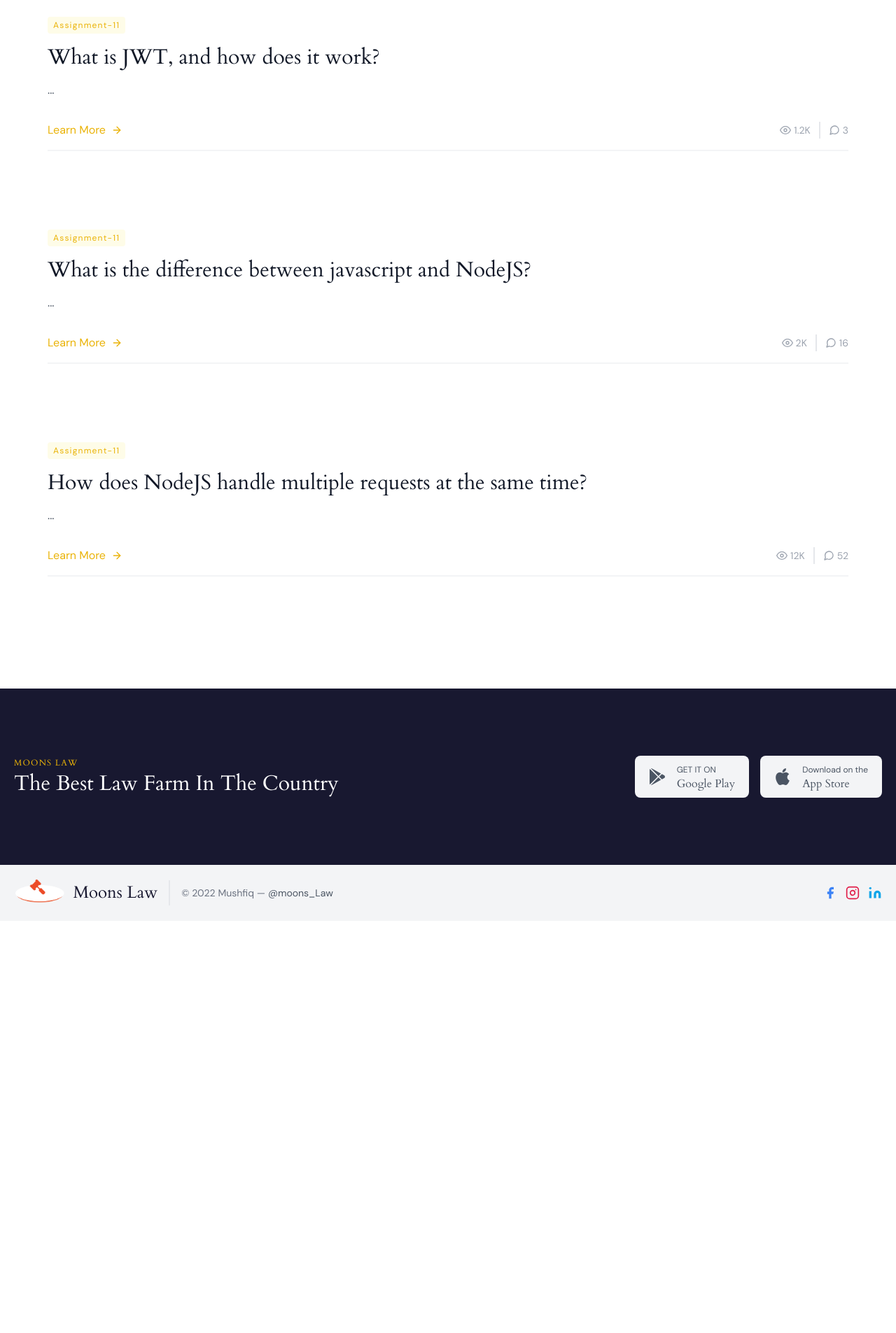
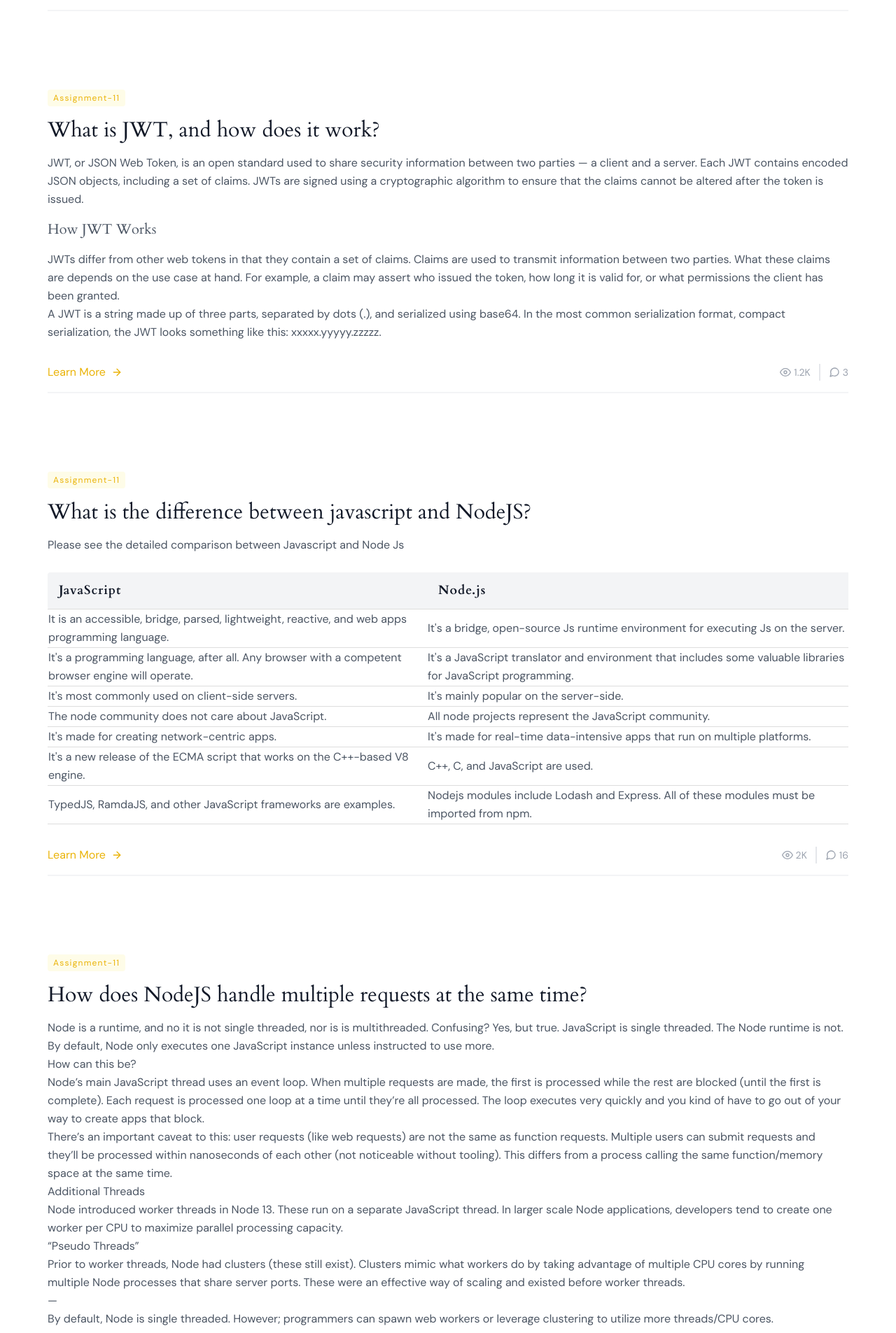
Before and after one commit to MushfiqMoon/moons-law-client, a React (Create React App) app in the folder moons-law/: page /blog in a window 1280 px wide. Shown: the part 892-2797 px from the top of the page at 70% size. Before the commit the page ends 2208 px from the top, so only its background shows below. Built offline with nearby package versions, Linux system fonts and the light colour scheme; no server answers.

Commit message:
delete and blog updated

```diff
--- a/moons-law/src/App.css
+++ b/moons-law/src/App.css
@@ -2,6 +2,6 @@ header nav a.active {
     border-bottom: 2px solid #18182f;
 }
 
-.my-review tbody tr {
+.tbl-btm-line tbody tr {
     border-bottom: 1px solid #ddd;
 }
--- a/moons-law/src/pages/Blog.js
+++ b/moons-law/src/pages/Blog.js
@@ -10,7 +10,9 @@ const Blog = () => {
                     <div className="p-12 flex flex-col items-start">
                         <span className="inline-block py-1 px-2 rounded bg-yellow-50 text-yellow-500 text-xs font-medium tracking-widest">Assignment-11</span>
                         <h2 className="sm:text-3xl text-2xl title-font font-medium text-gray-900 mt-4 mb-4">Difference between SQL and NoSQL</h2>
-                        <p className="leading-relaxed mb-8">...</p>
+                        <p className="leading-relaxed mb-8">SQL is a decades-old method for accessing relational databases, and most who work with databases are familiar with it. As unstructured data, amounts of storage and processing power and types of analytics have changed over the years, however, we’ve seen different database technologies become available that are a better fit for newer types of use cases. These databases are commonly called NoSQL.
+                            <br />
+                            SQL and NoSQL differ in whether they are relational (SQL) or non-relational (NoSQL), whether their schemas are predefined or dynamic, how they scale, the type of data they include and whether they are more fit for multi-row transactions or unstructured data.</p>
                         <div className="flex items-center flex-wrap pb-4 mb-4 border-b-2 border-gray-100 mt-auto w-full">
                             <a className="text-yellow-500 inline-flex items-center">Learn More
                                 <svg className="w-4 h-4 ml-2" viewBox="0 0 24 24" stroke="currentColor" strokeWidth="2" fill="none" strokeLinecap="round" strokeLinejoin="round">
@@ -34,7 +36,13 @@ const Blog = () => {
                     <div className="p-12 flex flex-col items-start">
                         <span className="inline-block py-1 px-2 rounded bg-yellow-50 text-yellow-500 text-xs font-medium tracking-widest">Assignment-11</span>
                         <h2 className="sm:text-3xl text-2xl title-font font-medium text-gray-900 mt-4 mb-4">What is JWT, and how does it work?</h2>
-                        <p className="leading-relaxed mb-8">...</p>
+                        <div className="leading-relaxed mb-8">
+                            <p>JWT, or JSON Web Token, is an open standard used to share security information between two parties — a client and a server. Each JWT contains encoded JSON objects, including a set of claims. JWTs are signed using a cryptographic algorithm to ensure that the claims cannot be altered after the token is issued.</p>
+                            <h3 className='text-xl py-4'>How JWT Works</h3>
+                            <p>JWTs differ from other web tokens in that they contain a set of claims. Claims are used to transmit information between two parties. What these claims are depends on the use case at hand. For example, a claim may assert who issued the token, how long it is valid for, or what permissions the client has been granted.
+                                <br />
+                                A JWT is a string made up of three parts, separated by dots (.), and serialized using base64. In the most common serialization format, compact serialization, the JWT looks something like this: xxxxx.yyyyy.zzzzz.</p>
+                        </div>
                         <div className="flex items-center flex-wrap pb-4 mb-4 border-b-2 border-gray-100 mt-auto w-full">
                             <a className="text-yellow-500 inline-flex items-center">Learn More
                                 <svg className="w-4 h-4 ml-2" viewBox="0 0 24 24" stroke="currentColor" strokeWidth="2" fill="none" strokeLinecap="round" strokeLinejoin="round">
@@ -58,7 +66,51 @@ const Blog = () => {
                     <div className="p-12 flex flex-col items-start">
                         <span className="inline-block py-1 px-2 rounded bg-yellow-50 text-yellow-500 text-xs font-medium tracking-widest">Assignment-11</span>
                         <h2 className="sm:text-3xl text-2xl title-font font-medium text-gray-900 mt-4 mb-4">What is the difference between javascript and NodeJS?</h2>
-                        <p className="leading-relaxed mb-8">...</p>
+                        <div className="tbl-btm-line leading-relaxed mb-8">
+                            <p>Please see the detailed comparison between Javascript and Node Js</p>
+                            <br />
+                            <table className='table-auto w-full text-left whitespace-no-wrap'>
+                                <tbody>
+                                    <tr>
+                                        <td className="px-4 py-3 title-font tracking-wider font-medium text-gray-900 text-lg bg-gray-100 rounded-tl rounded-bl"><strong>JavaScript<br /></strong></td>
+                                        <td className="px-4 py-3 title-font tracking-wider font-medium text-gray-900 text-lg bg-gray-100"><strong>Node.js<br /></strong></td>
+                                    </tr>
+                                    <tr>
+                                        <td >It is an accessible, bridge, parsed, lightweight, reactive, and web apps
+                                            programming language.</td>
+                                        <td >It's a bridge, open-source Js runtime environment for executing Js on the server.
+                                        </td>
+                                    </tr>
+                                    <tr>
+                                        <td >It's a programming language, after all. Any browser with a competent browser
+                                            engine will operate.</td>
+                                        <td >It's a JavaScript translator and environment that includes some valuable
+                                            libraries for JavaScript programming.</td>
+                                    </tr>
+                                    <tr>
+                                        <td >It's most commonly used on client-side servers.</td>
+                                        <td >It's mainly popular on the server-side.</td>
+                                    </tr>
+                                    <tr>
+                                        <td >The node community does not care about JavaScript.</td>
+                                        <td >All node projects represent the JavaScript community.</td>
+                                    </tr>
+                                    <tr>
+                                        <td >It's made for creating network-centric apps.</td>
+                                        <td >It's made for real-time data-intensive apps that run on multiple platforms.</td>
+                                    </tr>
+                                    <tr>
+                                        <td >It's a new release of the ECMA script that works on the C++-based V8 engine.</td>
+                                        <td >C++, C, and JavaScript are used.</td>
+                                    </tr>
+                                    <tr>
+                                        <td >TypedJS, RamdaJS, and other JavaScript frameworks are examples.</td>
+                                        <td >Nodejs modules include Lodash and Express. All of these modules must be imported
+                                            from npm.</td>
+                                    </tr>
+                                </tbody>
+                            </table>
+                        </div>
                         <div className="flex items-center flex-wrap pb-4 mb-4 border-b-2 border-gray-100 mt-auto w-full">
                             <a className="text-yellow-500 inline-flex items-center">Learn More
                                 <svg className="w-4 h-4 ml-2" viewBox="0 0 24 24" stroke="currentColor" strokeWidth="2" fill="none" strokeLinecap="round" strokeLinejoin="round">
@@ -82,7 +134,35 @@ const Blog = () => {
                     <div className="p-12 flex flex-col items-start">
                         <span className="inline-block py-1 px-2 rounded bg-yellow-50 text-yellow-500 text-xs font-medium tracking-widest">Assignment-11</span>
                         <h2 className="sm:text-3xl text-2xl title-font font-medium text-gray-900 mt-4 mb-4">How does NodeJS handle multiple requests at the same time?</h2>
-                        <p className="leading-relaxed mb-8">...</p>
+                        <div className="leading-relaxed mb-8">
+                            Node is a runtime, and no it is not single threaded, nor is is multithreaded. Confusing? Yes, but true. JavaScript is single threaded. The Node runtime is not. By default, Node only executes one JavaScript instance unless instructed to use more.
+                            <br />
+                            How can this be?
+                            <br />
+
+                            Node’s main JavaScript thread uses an event loop. When multiple requests are made, the first is processed while the rest are blocked (until the first is complete). Each request is processed one loop at a time until they’re all processed. The loop executes very quickly and you kind of have to go out of your way to create apps that block.
+                            <br />
+
+                            There’s an important caveat to this: user requests (like web requests) are not the same as function requests. Multiple users can submit requests and they’ll be processed within nanoseconds of each other (not noticeable without tooling). This differs from a process calling the same function/memory space at the same time.
+                            <br />
+
+                            Additional Threads
+                            <br />
+
+                            Node introduced worker threads in Node 13. These run on a separate JavaScript thread. In larger scale Node applications, developers tend to create one worker per CPU to maximize parallel processing capacity.
+                            <br />
+
+                            “Pseudo Threads”
+                            <br />
+
+                            Prior to worker threads, Node had clusters (these still exist). Clusters mimic what workers do by taking advantage of multiple CPU cores by running multiple Node processes that share server ports. These were an effective way of scaling and existed before worker threads.
+                            <br />
+
+                            —
+                            <br />
+
+                            By default, Node is single threaded. However; programmers can spawn web workers or leverage clustering to utilize more threads/CPU cores.
+                        </div>
                         <div className="flex items-center flex-wrap pb-4 mb-4 border-b-2 border-gray-100 mt-auto w-full">
                             <a className="text-yellow-500 inline-flex items-center">Learn More
                                 <svg className="w-4 h-4 ml-2" viewBox="0 0 24 24" stroke="currentColor" strokeWidth="2" fill="none" strokeLinecap="round" strokeLinejoin="round">
```
Also changed, not shown: moons-law/src/components/MyReviewItem.js (+17 -9 lines), moons-law/src/pages/MyReviews.js (+31 -7 lines).
